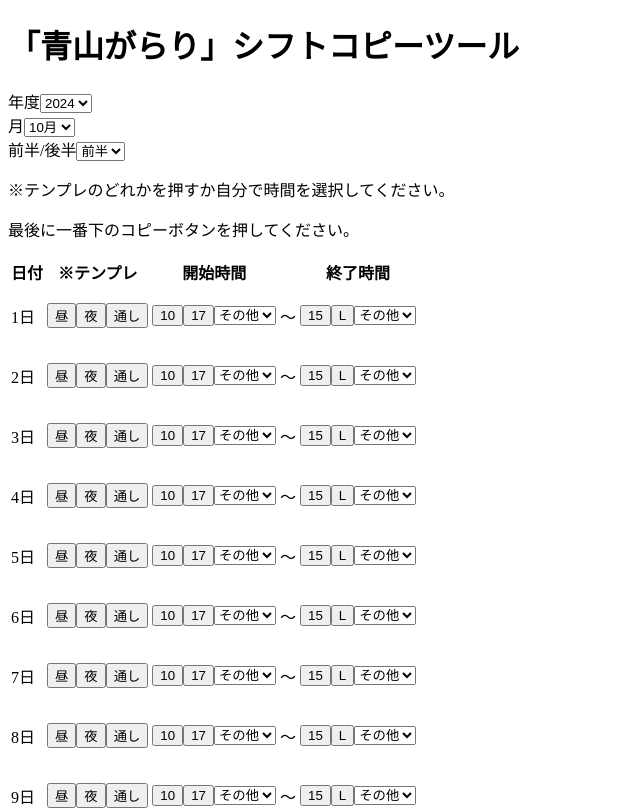
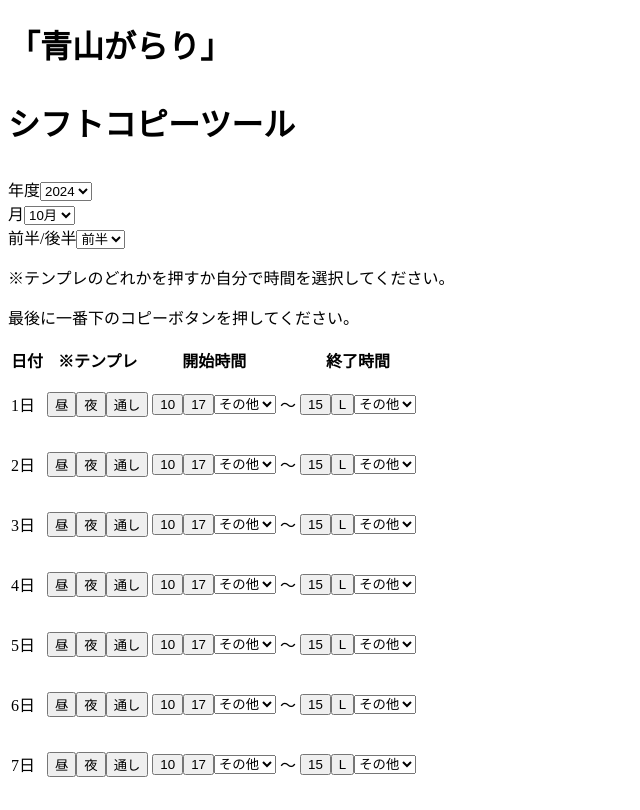
Before and after one commit to raimudes86/shift_tool, a Next.js app: page / in a window 1280 px wide. Shown: the top 810 px of the page, without its empty margins (0-640 px from the left). Built offline with nearby package versions, Linux system fonts and the light colour scheme.

Commit message:
タイトルの見た目変更

```diff
--- a/src/app/page.tsx
+++ b/src/app/page.tsx
@@ -95,7 +95,7 @@
 
   return (
     <div className="p-4">
-      <h1 className="text-2xl font-bold mb-4">「青山がらり」シフトコピーツール</h1>
+      <h1 className="text-2xl font-bold mb-4">「青山がらり」<p>シフトコピーツール</p></h1>
 
       {/* 年度、月、前半・後半の選択 */}
       <div className="flex space-x-4 mb-4">
```
